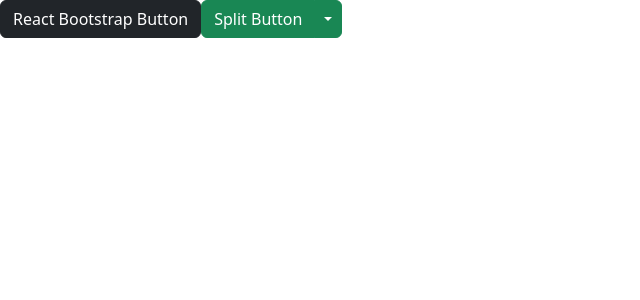
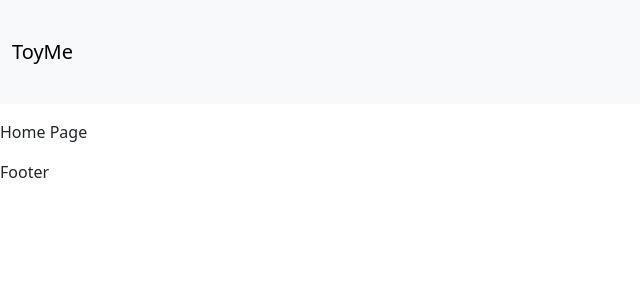
Before and after one commit to hhddang/toy-shop-fe, a React (Vite) app: page / in a window 1280 px wide. Shown: the top 300 px of the page, without its empty margins (0-640 px from the left). Built offline with nearby package versions, Linux system fonts and the light colour scheme.

Commit message:
Config: react-router

```diff
--- a/package.json
+++ b/package.json
@@ -13,11 +13,14 @@
     "bootstrap": "^5.3.2",
     "react": "^18.2.0",
     "react-bootstrap": "^2.9.1",
-    "react-dom": "^18.2.0"
+    "react-dom": "^18.2.0",
+    "react-router-bootstrap": "^0.26.2",
+    "react-router-dom": "^6.17.0"
   },
   "devDependencies": {
     "@types/react": "^18.2.15",
     "@types/react-dom": "^18.2.7",
+    "@types/react-router-bootstrap": "^0.26.5",
     "@typescript-eslint/eslint-plugin": "^6.0.0",
     "@typescript-eslint/parser": "^6.0.0",
     "@vitejs/plugin-react": "^4.0.3",
--- a/src/App.tsx
+++ b/src/App.tsx
@@ -1,20 +1,13 @@
-import { Button, ButtonGroup, Dropdown } from "react-bootstrap";
+import { Outlet } from "react-router-dom";
+import Footer from "./components/Footer";
+import Header from "./components/Header";
 
 function App() {
   return (
     <>
-      <Button variant="dark">React Bootstrap Button</Button>
-      <Dropdown as={ButtonGroup}>
-        <Button variant="success">Split Button</Button>
-
-        <Dropdown.Toggle split variant="success" id="dropdown-split-basic" />
-
-        <Dropdown.Menu>
-          <Dropdown.Item href="#/action-1">Action</Dropdown.Item>
-          <Dropdown.Item href="#/action-2">Another action</Dropdown.Item>
-          <Dropdown.Item href="#/action-3">Something else</Dropdown.Item>
-        </Dropdown.Menu>
-      </Dropdown>
+      <Header />
+      <Outlet />
+      <Footer />
     </>
   );
 }
--- /dev/null
+++ b/src/components/Footer.tsx
@@ -0,0 +1,5 @@
+function Footer() {
+  return <p>Footer</p>;
+}
+
+export default Footer;
--- /dev/null
+++ b/src/components/Header.tsx
@@ -0,0 +1,18 @@
+import { Container, Navbar } from "react-bootstrap";
+import { LinkContainer } from "react-router-bootstrap";
+
+function Header() {
+  return (
+    <header>
+      <Navbar className="bg-light mb-3">
+        <Container fluid className="py-4">
+          <LinkContainer to="/">
+            <Navbar.Brand>ToyMe</Navbar.Brand>
+          </LinkContainer>
+        </Container>
+      </Navbar>
+    </header>
+  );
+}
+
+export default Header;
--- a/src/main.tsx
+++ b/src/main.tsx
@@ -1,10 +1,26 @@
-import React from 'react'
-import ReactDOM from 'react-dom/client'
-import App from './App.tsx'
-import './index.css'
+import React from "react";
+import ReactDOM from "react-dom/client";
 
-ReactDOM.createRoot(document.getElementById('root')!).render(
+import "./index.css";
+import {
+  createBrowserRouter,
+  createRoutesFromElements,
+  Route,
+  RouterProvider,
+} from "react-router-dom";
+import App from "./App.tsx";
+import HomePage from "./pages/HomePage.tsx";
+
+const router = createBrowserRouter(
+  createRoutesFromElements(
+    <Route path="/" element={<App />}>
+      <Route index element={<HomePage />} />
+    </Route>
+  )
+);
+
+ReactDOM.createRoot(document.getElementById("root")!).render(
   <React.StrictMode>
-    <App />
-  </React.StrictMode>,
-)
+    <RouterProvider router={router} />
+  </React.StrictMode>
+);
--- /dev/null
+++ b/src/pages/HomePage.tsx
@@ -0,0 +1,9 @@
+function HomePage() {
+  return (
+    <>
+      <p>Home Page</p>
+    </>
+  );
+}
+
+export default HomePage;
```
Also changed, not shown: 1 other file (tests, documents, lock files or other folders).
